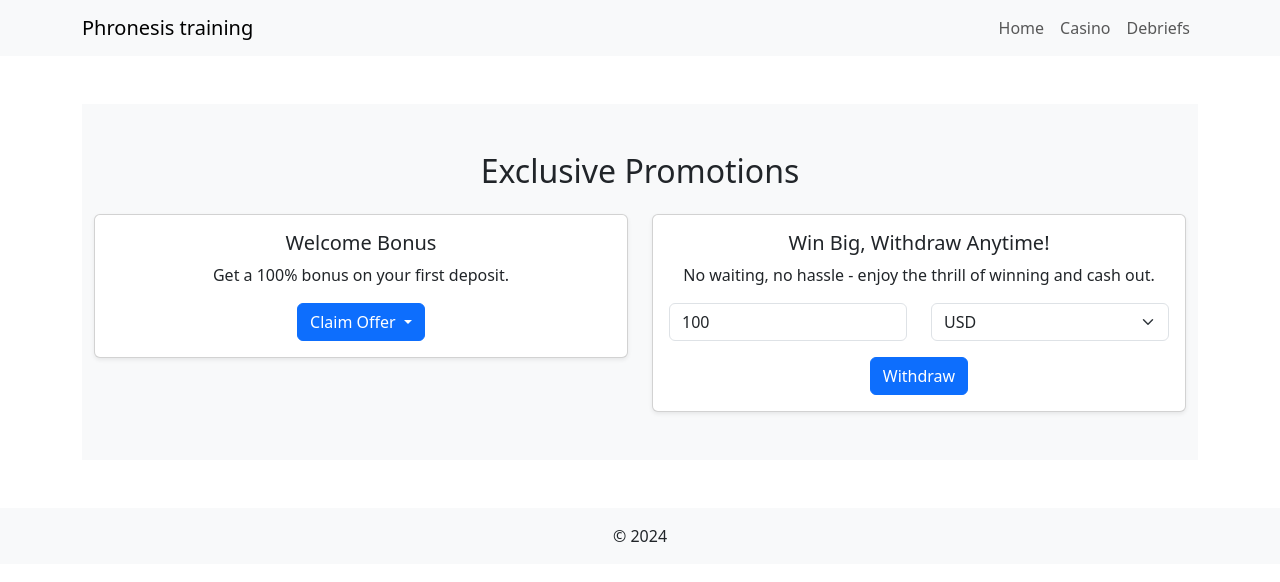
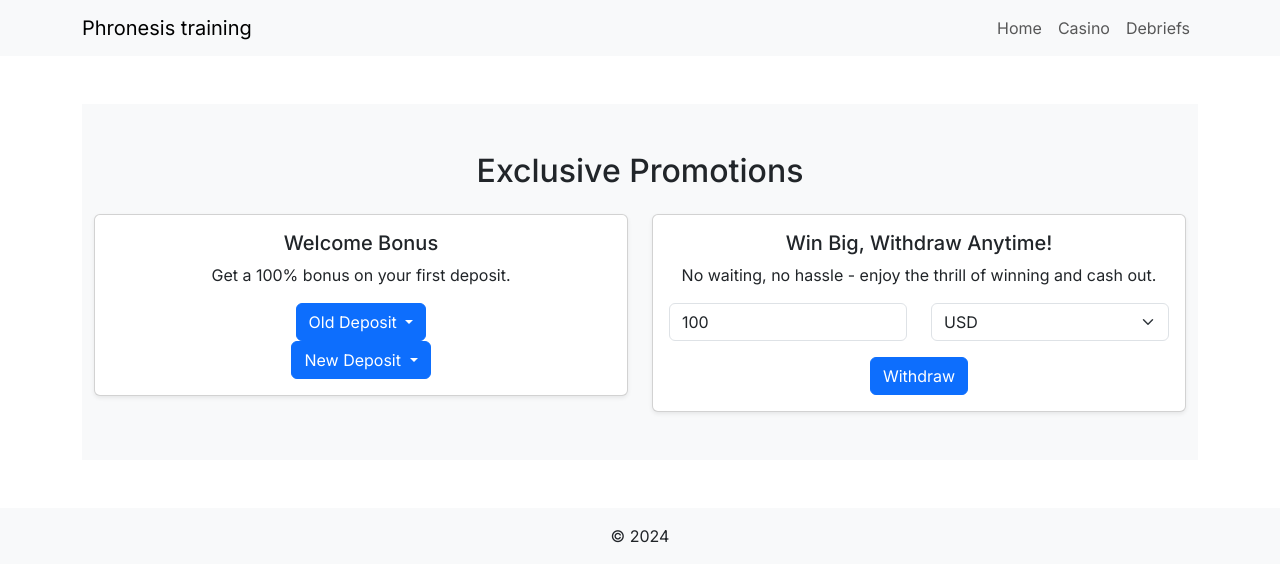
Before and after one commit to ashkarpetin/phronesis-training, a Vue app: page /casino in a window 1280 px wide. Shown: the top 582 px of the page. Built offline with nearby package versions, Linux system fonts and the light colour scheme.

Commit message:
Add project 20: new deposit form

```diff
--- a/index.html
+++ b/index.html
@@ -1,13 +1,22 @@
 <!DOCTYPE html>
 <html lang="">
+
 <head>
   <meta charset="UTF-8">
   <link rel="icon" href="/favicon.ico">
   <meta name="viewport" content="width=device-width, initial-scale=1.0">
   <title>Phronesis training</title>
+  <link rel="preconnect" href="https://fonts.googleapis.com">
+  <link rel="preconnect" href="https://fonts.gstatic.com" crossorigin>
+  <link
+    href="https://fonts.googleapis.com/css2?family=Inter:ital,opsz,wght@0,14..32,100..900;1,14..32,100..900&family=PT+Serif&display=swap"
+    rel="stylesheet">
+  <script src="https://cdn.rebilly.com/cashier/@latest/main.js" type="text/javascript"></script>
 </head>
+
 <body>
   <div id="app"></div>
   <script type="module" src="/src/main.js"></script>
 </body>
+
 </html>
--- a/src/assets/main.css
+++ b/src/assets/main.css
@@ -1,3 +1,16 @@
+:root {
+    --r-primary: var(--bs-primary);
+    --r-secondary: var(--bs-secondary);
+    --r-button-text-color: var(--bs-white);
+    --r-font-family: 'Inter', sans-serif;
+    --r-border-radius: 0;
+    --r-border-color: #AFE1AF;
+}
+
+* {
+    font-family: var(--r-font-family);
+}
+
 .accordion-body img {
     max-width: 1024px;
 }
--- a/src/routes.js
+++ b/src/routes.js
@@ -15,6 +15,11 @@ export default [
     component: () => import('./views/DepositView.vue'),
   },
   {
+    path: '/new-deposit/:currency',
+    name: 'new-deposit',
+    component: () => import('./views/NewDepositView.vue'),
+  },
+  {
     path: '/payout/:currency',
     name: 'payout',
     component: () => import('./views/PayoutView.vue'),
--- a/src/views/CasinoView.vue
+++ b/src/views/CasinoView.vue
@@ -22,7 +22,7 @@ const amount = ref(100);
                   data-bs-toggle="dropdown"
                   aria-expanded="false"
                 >
-                  Claim Offer
+                  Old Deposit
                 </button>
                 <ul class="dropdown-menu">
                   <li>
@@ -32,6 +32,28 @@ const amount = ref(100);
                   </li>
                   <li>
                     <RouterLink to="/deposit/CAD" class="dropdown-item"
+                      >CAD</RouterLink
+                    >
+                  </li>
+                </ul>
+              </div>
+              <div class="dropdown">
+                <button
+                  class="btn btn-primary dropdown-toggle"
+                  type="button"
+                  data-bs-toggle="dropdown"
+                  aria-expanded="false"
+                >
+                  New Deposit
+                </button>
+                <ul class="dropdown-menu">
+                  <li>
+                    <RouterLink to="/new-deposit/USD" class="dropdown-item"
+                      >USD</RouterLink
+                    >
+                  </li>
+                  <li>
+                    <RouterLink to="/new-deposit/CAD" class="dropdown-item"
                       >CAD</RouterLink
                     >
                   </li>
--- /dev/null
+++ b/src/views/NewDepositView.vue
@@ -0,0 +1,68 @@
+<script setup>
+import { onMounted } from 'vue';
+import { useRoute } from 'vue-router';
+import RebillyInstruments from '@rebilly/instruments';
+import { APP_CONFIG } from '../config';
+import { getCustomerJwt, getCustomers, rebillyApi } from '../api-client';
+import { ref, useTemplateRef } from 'vue';
+
+const route = useRoute();
+const customers = ref([]);
+const selectedCustomer = ref(null);
+const mountElement = useTemplateRef('deposit');
+onMounted(init);
+
+async function init() {
+  customers.value = await getCustomers();
+}
+
+async function initDeposit() {
+  let customerId = selectedCustomer.value;
+  if (!customerId) {
+    // create new customer
+    const { fields: customer } = await rebillyApi.customers.create({
+      data: {
+        websiteId: APP_CONFIG.websiteId,
+        email: 'test@test.com',
+      },
+    });
+    customerId = customer.id;
+  }
+  const jwt = await getCustomerJwt(customerId);
+
+  const { fields: depositRequest } = await rebillyApi.depositRequests.create({
+    data: {
+      websiteId: APP_CONFIG.websiteId,
+      customerId: customerId,
+      currency: route.params.currency,
+    },
+  });
+
+  RebillyCashier.renderDeposit({
+    mountElement: mountElement.value,
+    token: depositRequest.cashierToken,
+  });
+}
+</script>
+
+<template>
+  <h2>Make deposit</h2>
+  <div class="container">
+    <div class="row">
+      <div class="col-md-6 mx-auto">
+        <div class="customer-picker">
+          <select v-model="selectedCustomer" class="form-select">
+            <option value="" selected>New customer</option>
+            <option v-for="customer in customers" :key="customer.id" :value="customer.id" v-text="customer.lastName || customer.firstName ? `${customer.firstName} ${customer.lastName}` : customer.id"></option>
+          </select>
+          <button @click="initDeposit" class="btn btn-primary">Initiate deposit</button>
+        </div>
+      </div>
+    </div>
+    <div class="row">
+      <div class="col-md-6 mx-auto">
+        <div id="deposit" ref="deposit"></div>
+      </div>
+    </div>
+  </div>
+</template>
```
Lines whose indentation alone changed are shown as unchanged.
